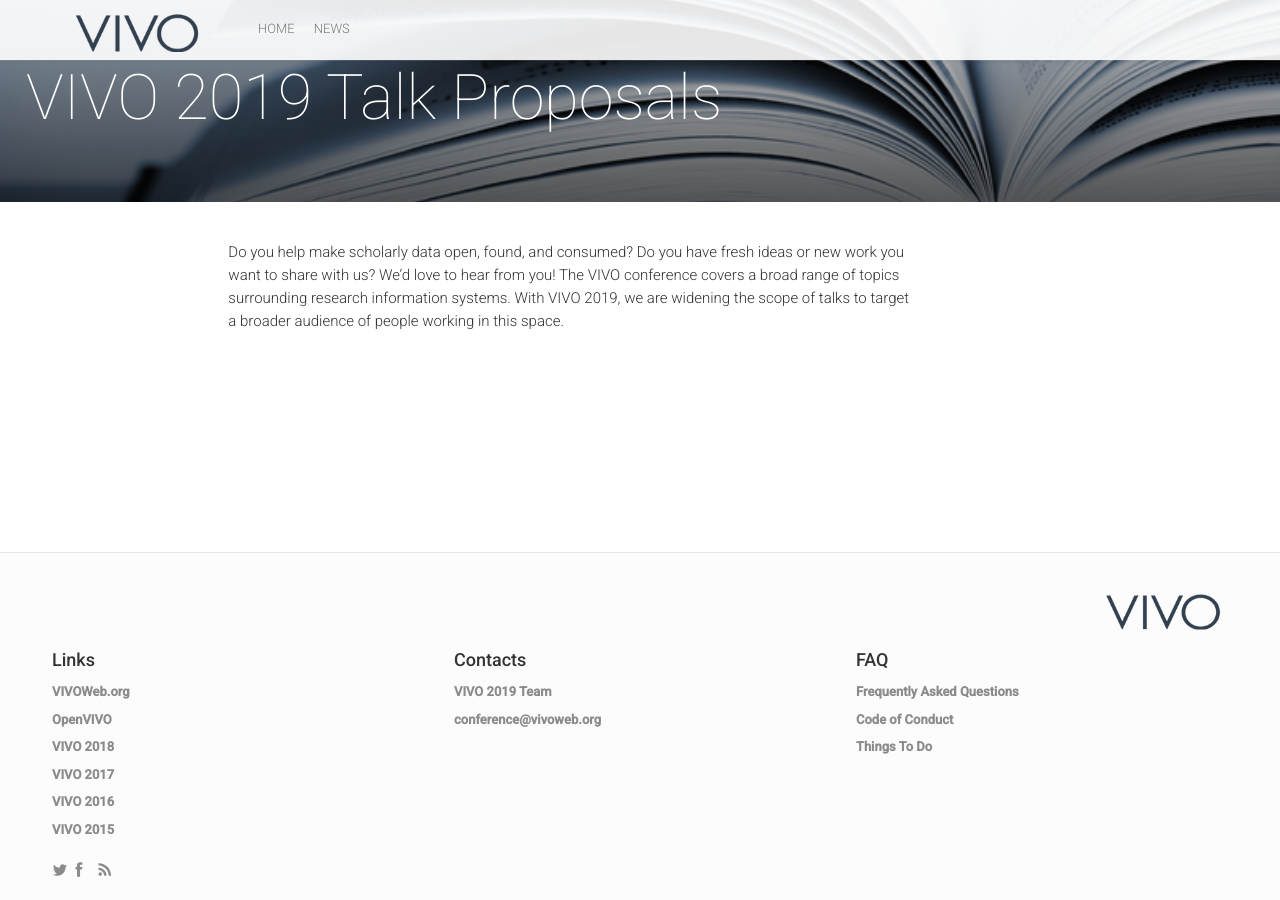
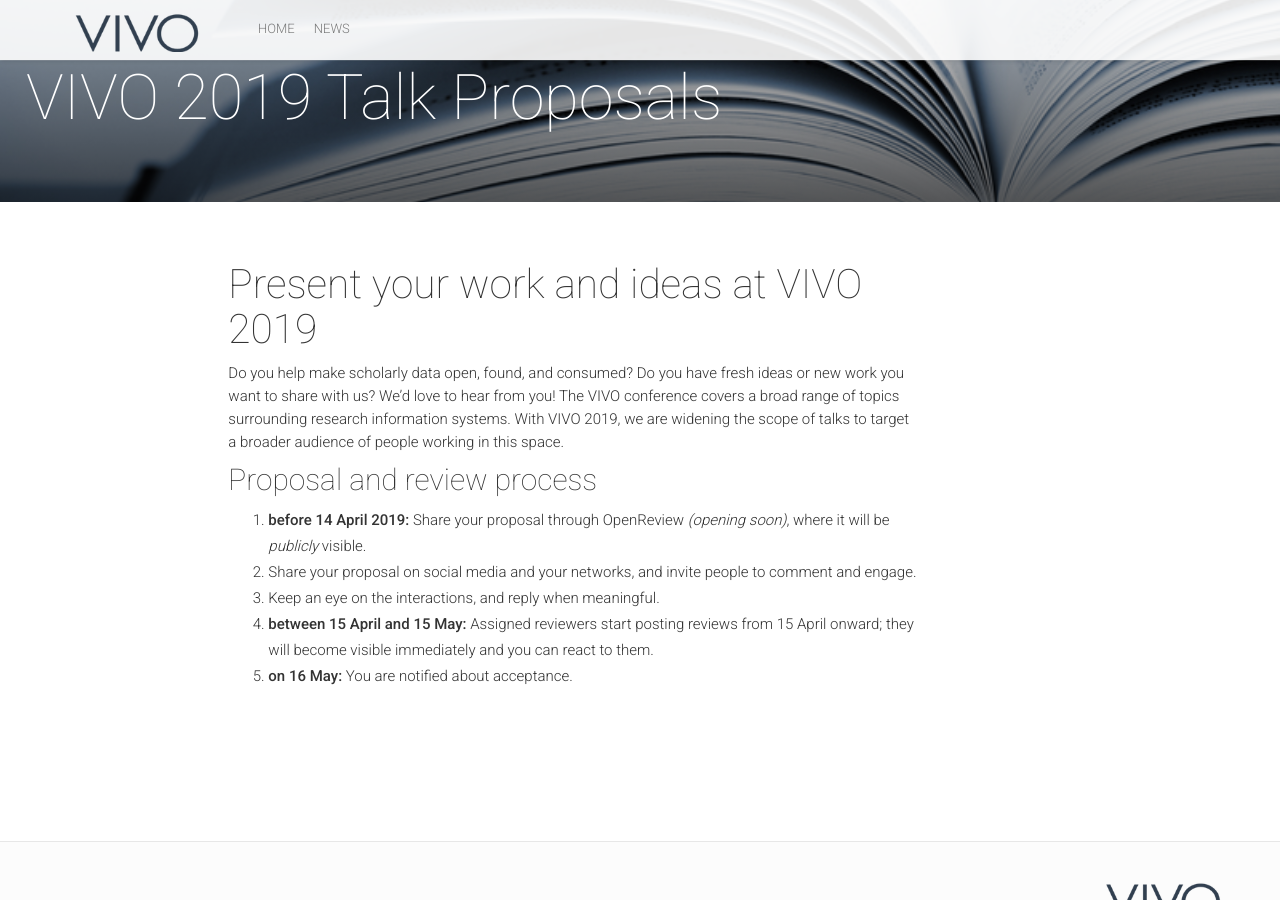
Before and after one commit to vivoconference/vivo2020, a Jekyll site: the page built from talk-proposals.md, in a window 1280 px wide and 900 px high, scrolled down 205 px. Built offline with Jekyll 4.4.1, drawn with Linux system fonts in a browser that asks for light colours; nearby versions of some CDN libraries; comment, search, counter and statistics services are not loaded.

Commit message:
Add review process.

```diff
--- a/talk-proposals.md
+++ b/talk-proposals.md
@@ -4,6 +4,8 @@
 permalink: /talk-proposals/
 isStaticPost: true
 ---
+
+#### Present your work and ideas at VIVO 2019
 
 Do you help make scholarly data open, found, and consumed?
 Do you have fresh ideas or new work you want to share with us?
@@ -14,4 +16,18 @@
 we are widening the scope of talks
 to target a broader audience of people working in this space.
 
+##### Proposal and review process
+1. **before 14 April 2019:**
+   Share your proposal through OpenReview _(opening soon)_,
+   where it will be _publicly_ visible.
+2. Share your proposal on social media and your networks,
+   and invite people to comment and engage.
+3. Keep an eye on the interactions, and reply when meaningful.
+4. **between 15 April and 15 May:**
+   Assigned reviewers start posting reviews from 15 April onward;
+   they will become visible immediately
+   and you can react to them.
+5. **on 16 May:**
+   You are notified about acceptance.
+
 <img class="img-responsive feature-image" src="{{ site.baseurl }}/img/posts/cod.jpg" style="display:none">
```
